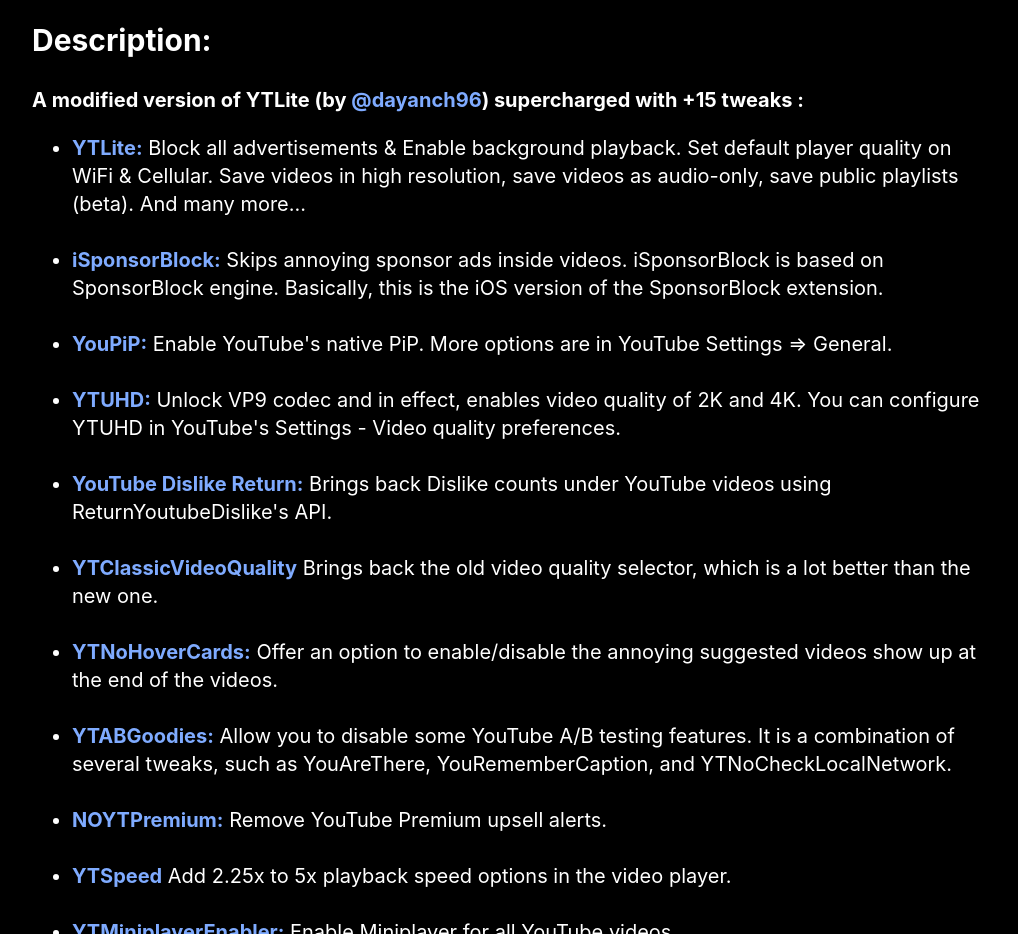
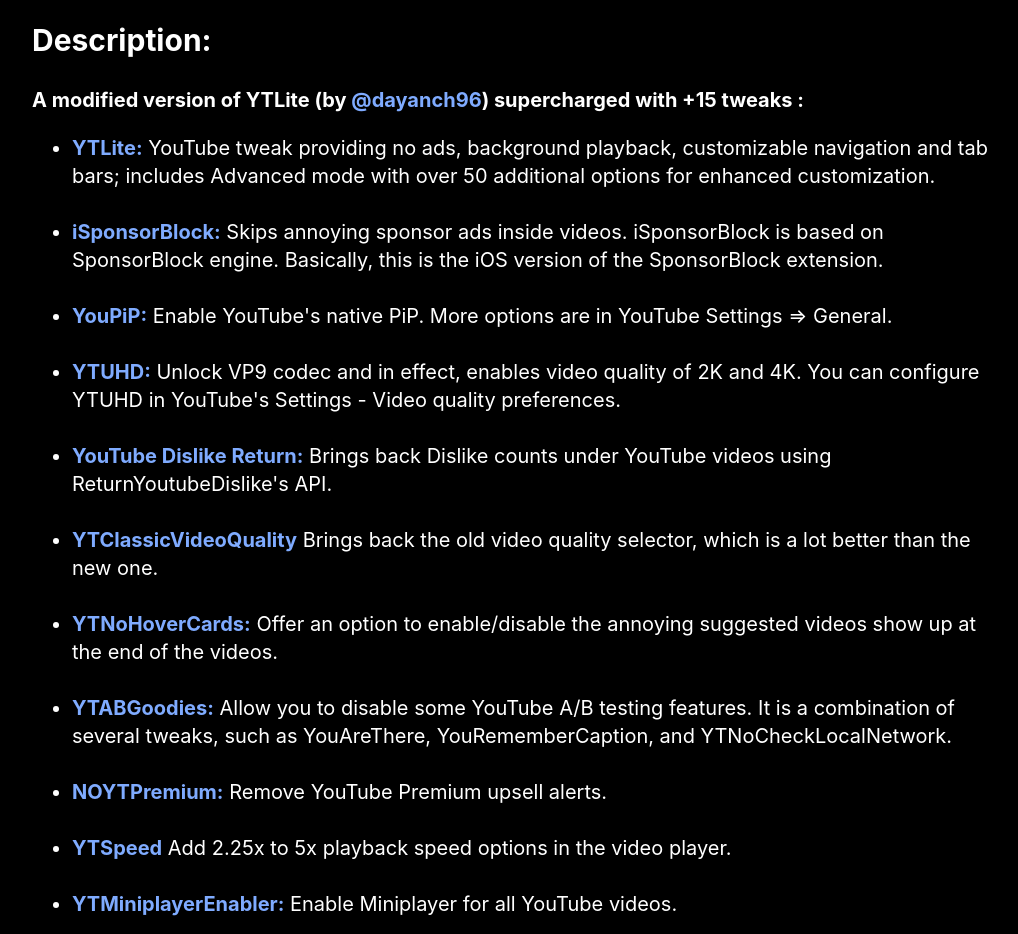
Before and after one commit to YTLitePlus/YTLitePlus, a plain HTML site: page index.html in a window 1280 px wide. Shown: the part 1040-1974 px from the top of the page, without its empty margins (128-1146 px from the left). Drawn offline with Linux system fonts and the light colour scheme; no server answers.

Commit message:
removed majd and cercube description

```diff
--- a/index.html
+++ b/index.html
@@ -692,10 +692,7 @@
                   class="blue-link">@dayanch96</a></strong>) supercharged with +15 tweaks :</strong></summary>
 
           <ul>
-            <li><a href="https://github.com/majd" class="blue-link"><strong>YTLite:</strong></a> Block all
-              advertisements & Enable background playback. Set default player
-              quality on WiFi & Cellular. Save videos in high resolution, save videos as audio-only, save public
-              playlists (beta). And many more...</li>
+            <li><a href="https://github.com/dayanch96" class="blue-link"><strong>YTLite:</strong></a> YouTube tweak providing no ads, background playback, customizable navigation and tab bars; includes Advanced mode with over 50 additional options for enhanced customization.</li>
             <br>
             <li><strong><a href="https://github.com/Galactic-Dev/iSponsorBlock"
                   class="blue-link">iSponsorBlock:</a></strong> Skips annoying sponsor ads inside videos. iSponsorBlock
```
